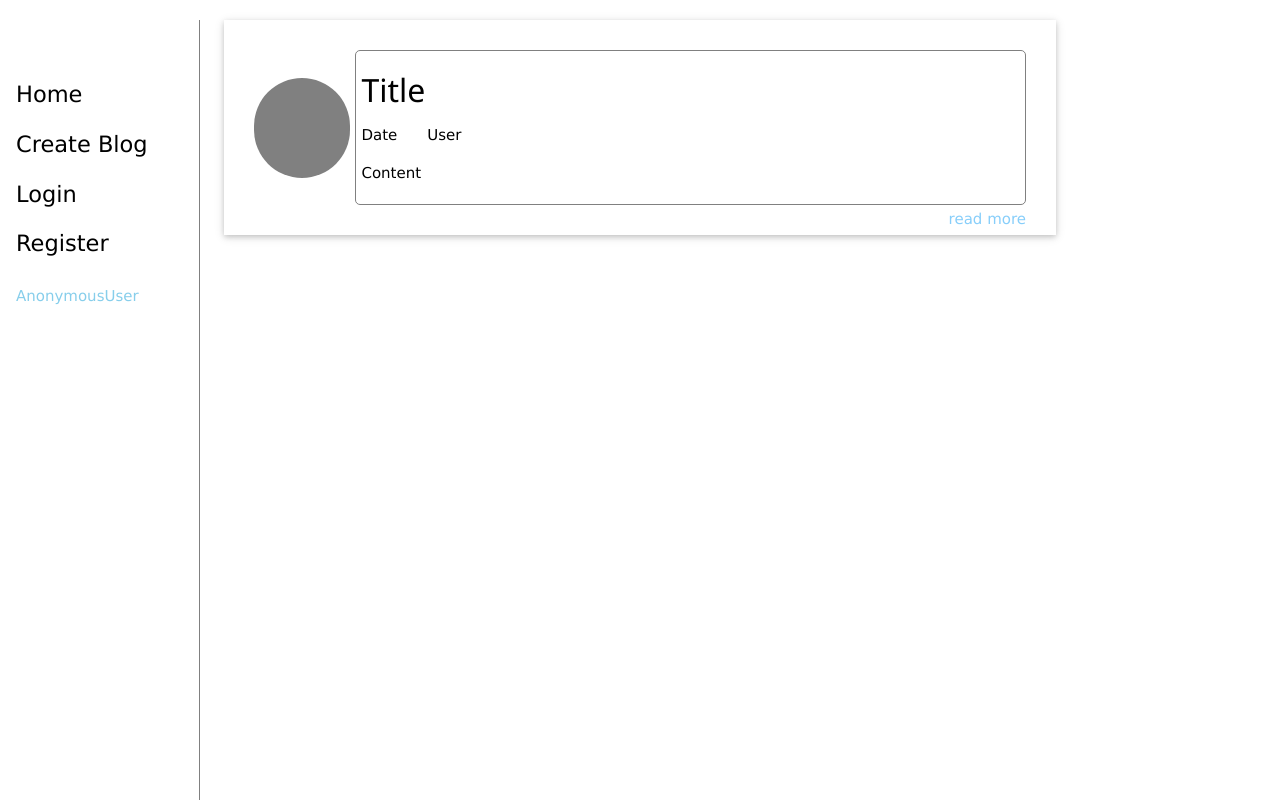
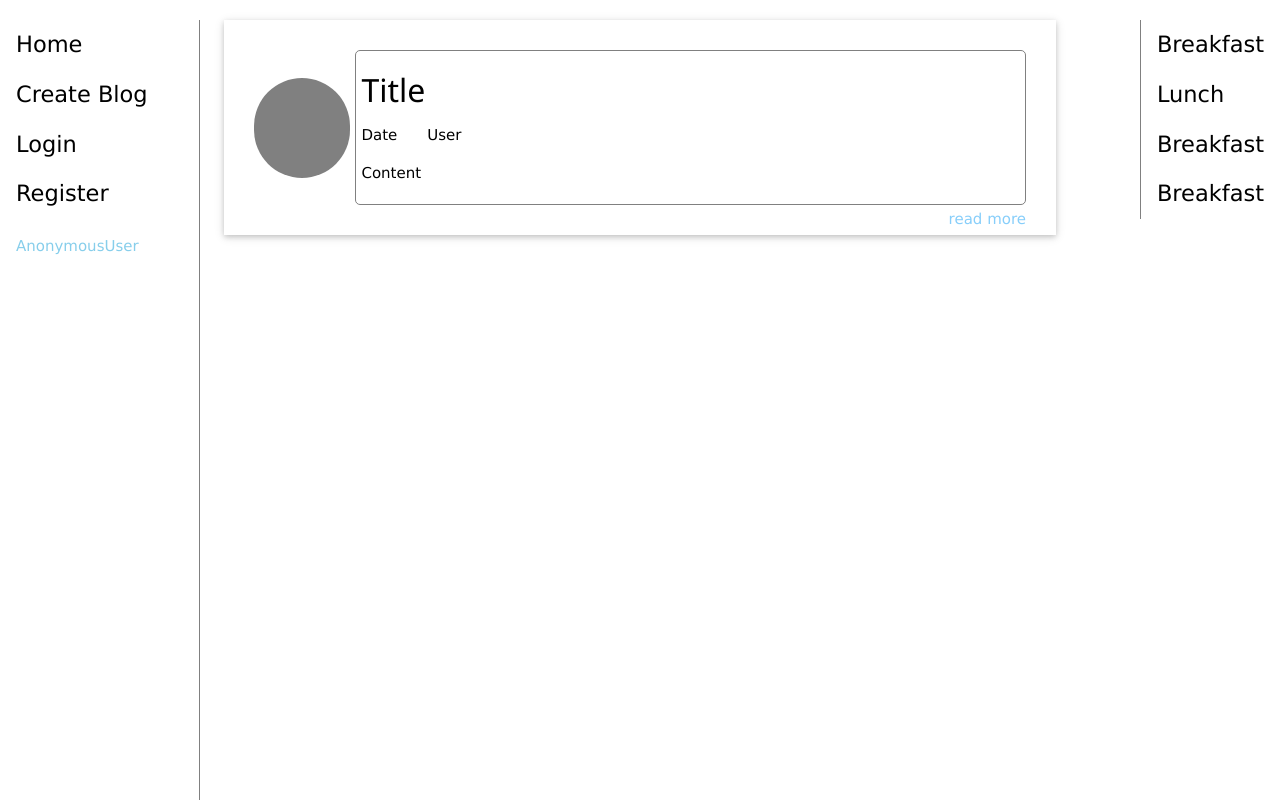
Before and after one commit to joda1196/food-blog, a Django app: page / in a window 1280 px wide. Run offline with Django 4.2, Linux system fonts and the light colour scheme.

Commit message:
category bar

```diff
--- a/app/static/styles.css
+++ b/app/static/styles.css
@@ -1,7 +1,9 @@
 .sidebar {
-  width: 25%;
   border-right: 1px solid grey;
-  padding-top: 50px;
+}
+.category-bar {
+  border-left: 1px solid grey;
+  text-align: right;
 }
 /* ALL BUTTONS/LINKS */
 .all-links {
--- a/app/templates/base.html
+++ b/app/templates/base.html
@@ -22,13 +22,19 @@
         <button class="w3-button w3-text-light-blue w3-padding-16">
           {{request.user}}
         </button>
-        <!-- end if -->
         <div class="w3-dropdown-content w3-bar-block w3-card-4">
           <!-- prettier-ignore -->
-          <a href="" class="w3-bar-item w3-button">My Posts</a >
+          <a href="" class="w3-bar-item w3-button">My Profile</a >
           <a href="#" class="w3-bar-item w3-button">Logout</a>
+        <!-- end if -->
         </div>
       </div>
+    </nav>
+    <nav class="category-bar w3-bar-block w3-right">
+      <a href="" class="w3-bar-item all-links">Breakfast</a>
+      <a href="" class="w3-bar-item all-links">Lunch</a>
+      <a href="" class="w3-bar-item all-links">Breakfast</a>
+      <a href="" class="w3-bar-item all-links">Breakfast</a>
     </nav>
     {% block content %}
     {% endblock content%}
```
